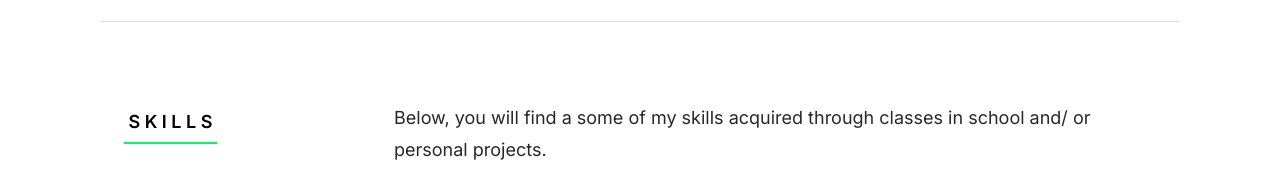
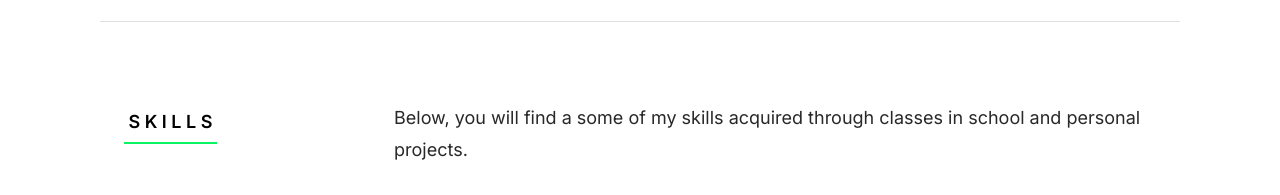
Before and after one commit to Lopezjose124/lopezjose124.github.io, a plain HTML site: page index.html in a window 1280 px wide. Shown: the part 2172-2367 px from the top of the page. Drawn offline with Linux system fonts and the light colour scheme.

Commit message:
Update index.html

```diff
--- a/index.html
+++ b/index.html
@@ -192,7 +192,7 @@
                 <div class="resume-block">
 
                     <p>
-                        Below, you will find a some of my skills acquired through classes in school and/ or personal projects.
+                        Below, you will find a some of my skills acquired through classes in school and personal projects.
                     </p>
 
                     <ul class="skill-bars-fat">
```
